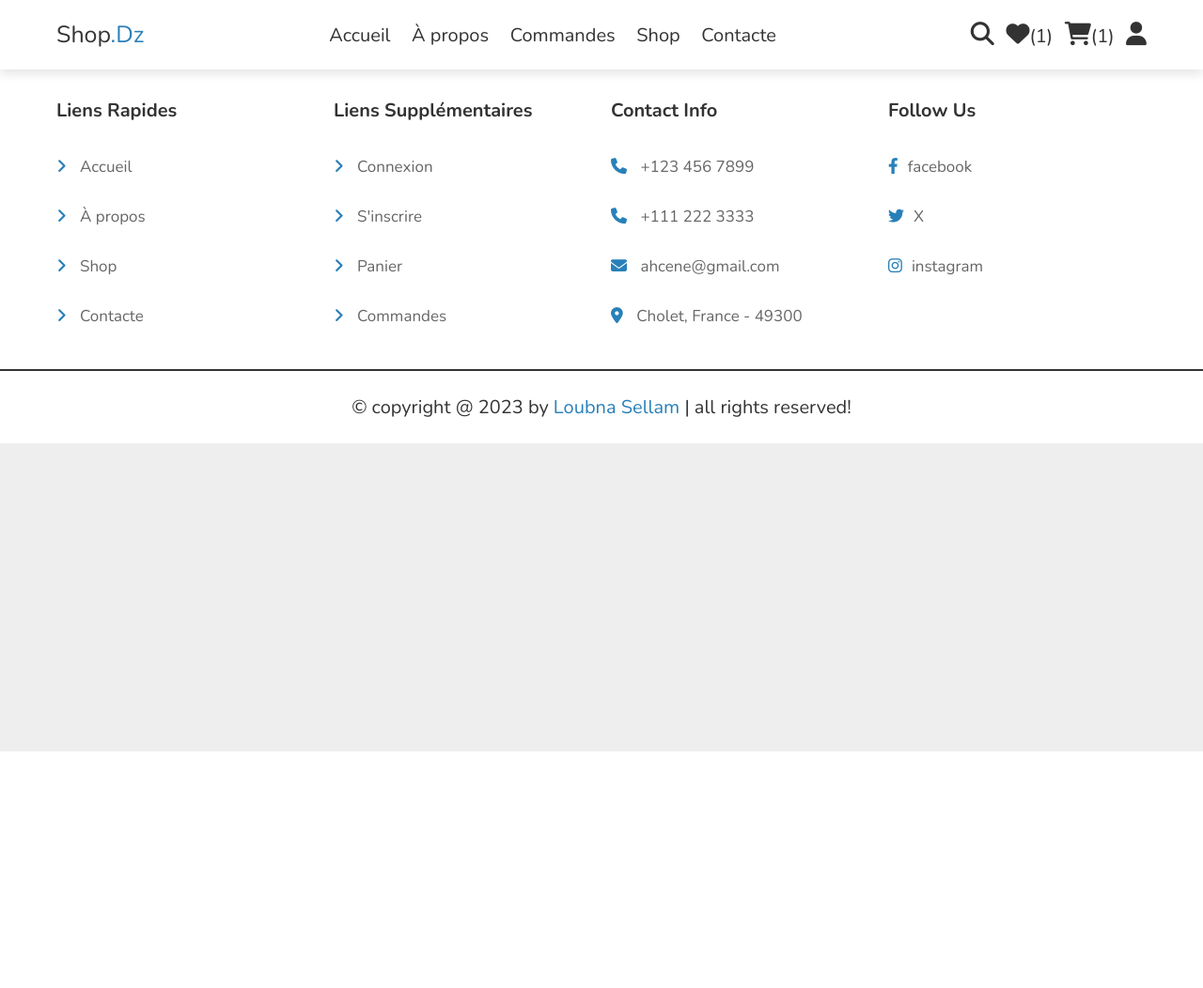
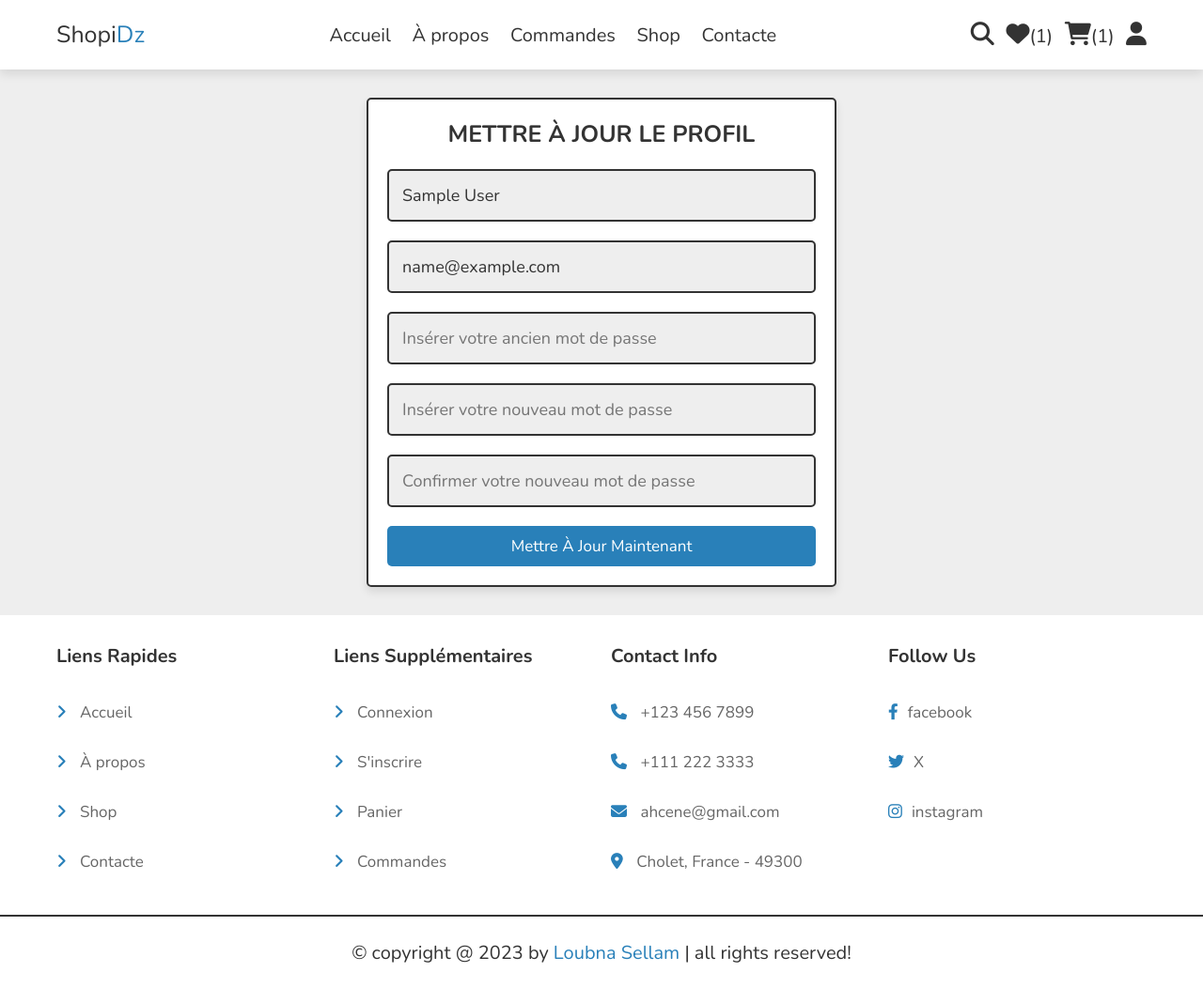
Before and after one commit to Lou-bna12/DZ.Shopie, a PHP site: page /update_user.php in a window 1280 px wide. Shown: the top 1052 px of the page at 94% size. Before the commit the page ends 800 px from the top, so only its background shows below. Run offline with PHP 8.4, Linux system fonts and the light colour scheme; the visitor is signed in with stand-in values (Sample User, id 1); tables that the repository leaves empty or names only in its code hold one stand-in row (values such as "Sample post"); some libraries are stand-ins or nearby versions.

Commit message:
git commit

```diff
--- a/cart.php
+++ b/cart.php
@@ -8,6 +8,7 @@ if(isset($_SESSION['user_id'])){
 $user_id = $_SESSION['user_id'];
 }else{
 $user_id = '';
+header('location:home.php');
 };
 
 
--- a/chekout.php
+++ b/chekout.php
@@ -8,6 +8,7 @@ if(isset($_SESSION['user_id'])){
 $user_id = $_SESSION['user_id'];
 }else{
 $user_id = '';
+header('location:home.php');
 };
 
 
--- a/components/user_header.php
+++ b/components/user_header.php
@@ -15,7 +15,7 @@ if(isset($message)){
 
     <section class="flex">
 
-    <a href="home.php" class="logo">Shop<span>.Dz</span></a>
+    <a href="home.php" class="logo">Shopi<span>Dz</span></a>
 
     <nav class="navbar">
         <a href="home.php">Accueil</a>
@@ -50,24 +50,25 @@ if(isset($message)){
             $fetch_profile = $select_profile->fetch(PDO::FETCH_ASSOC);
         ?>
         <p><?= $fetch_profile["name"]; ?></p>
-        <a href="update_user.php" class="btn">Actualiser le profil</a>
+        <a href="update_user.php" class="btn">Mettre à jour le profil</a>
         <div class="flex-btn">
+            <a href="user_login.php" class="option-btn">Connexion</a>
             <a href="user_register.php" class="option-btn">S'inscrire</a>
-            <a href="user_login.php" class="option-btn">Connexion</a>
         </div>
-        <a href="components/user_logout.php" class="delete-btn" onclick="return confirm('Se déconnecter du site web ?');">Déconnexion</a>
+        <a href="components/user_logout.php" class="delete-btn"
+        onclick="return confirm('Se déconnecter du site web ?');">Déconnexion</a>
         <?php
             }else{
         ?>
-        <p>Veuillez vous connecter!</p>
+        <p>Veuillez d'abord vous connecter ou vous s'inscrire !</p>
         <div class="flex-btn">
+            <a href="user_login.php" class="option-btn">Connexion</a>
             <a href="user_register.php" class="option-btn">S'inscrire</a>
-            <a href="user_login.php" class="option-btn">Connexion</a>
         </div>
         <?php
+
 }
     ?>
-
 
     </div>
 
--- a/home.php
+++ b/home.php
@@ -169,7 +169,7 @@ include 'components/wishlist_cart.php';
     <input type="hidden" name="price" value="<?= $fetch_product['price']; ?>">
     <input type="hidden" name="image" value="<?= $fetch_product['image_01']; ?>">
 
-    <button type="submit" name="add_to_wishlist" class="fas fa-heart"></button>
+    <button class="fas fa-heart" type="submit" name="add_to_wishlist"></button>
 
     <a href="quick_view.php?pid=<?= $fetch_product['id']; ?>" class="fas fa-eye"></a>
     <img src="uploaded_img/<?= $fetch_product["image_01"]; ?>"
--- a/update_user.php
+++ b/update_user.php
@@ -8,9 +8,50 @@ if(isset($_SESSION['user_id'])){
     $user_id = $_SESSION['user_id'];
 }else{
     $user_id = '';
+    header('location:home.php');
+
 };
 
+if(isset($_POST['submit'])){
 
+    $name = $_POST['name'];
+    $name = filter_var($name, FILTER_SANITIZE_STRING);
+    $email = $_POST['email'];
+    $email = filter_var($email, FILTER_SANITIZE_STRING);
+
+    $update_profile = $conn->prepare("UPDATE `users` SET name = ?, email = ? WHERE id = ?");
+    $update_profile->execute([$name, $email, $user_id]);
+
+    $empty_pass = '6216f8a75fd5bb3d5f22b6f9958cdede3fc086c2';
+    $select_prev_pass = $conn->prepare("SELECT password FROM `users` WHERE id = ?");
+    $select_prev_pass->execute([$user_id]);
+    $fetch_prev_pass = $select_prev_pass->fetch(PDO::FETCH_ASSOC);
+    $prev_pass = $fetch_prev_pass['password'];
+    $old_pass = sha1($_POST['old_pass']);
+    $old_pass = filter_var($old_pass, FILTER_SANITIZE_STRING);
+    $new_pass = sha1($_POST['new_pass']);
+    $new_pass = filter_var($new_pass, FILTER_SANITIZE_STRING);
+    $confirm_pass = sha1($_POST['confirm_pass']);
+    $confirm_pass = filter_var($confirm_pass, FILTER_SANITIZE_STRING);
+
+
+    if($old_pass == $empty_pass){
+        $message[] = 'Insérer votre ancien mot de passe!';
+    }elseif($old_pass != $prev_pass){
+        $message[] = 'Ancien mot de passe ne correspond pas!';
+    }elseif($new_pass != $confirm_pass){
+        $message[] = 'Confirmation du mot de passe non conforme';
+    }else{
+        if($new_pass != $empty_pass){
+        $update_pass = $conn->prepare("UPDATE `users` SET password = ? WHERE id = ?");
+        $update_pass->execute([$confirm_pass, $user_id]);
+        $message[] = 'Le mot de passe a été mis à jour avec succès';
+        }else{
+            $message[] = 'Insérer votre nouveau mot de passe!';
+        }
+    }
+
+}
 ?>
 
 <!DOCTYPE html>
@@ -19,9 +60,7 @@ $user_id = '';
     <meta charset="UTF-8">
     <meta http-equiv="X-UA-Compatible" content="IE=edge">
     <meta name="viewport" content="width=device-width, initial-scale=1.0">
-<title>Mettre à jour</title>
-
-<link rel="stylesheet" href="https://unpkg.com/swiper@8/swiper-bundle.min.css" />
+    <title>S'inscrire</title>
     <!-- font awesome cdn link  -->
     <link rel="stylesheet" href="https://cdnjs.cloudflare.com/ajax/libs/font-awesome/6.1.1/css/all.min.css">
 
@@ -33,10 +72,35 @@ $user_id = '';
 
 <?php include 'components/user_header.php'; ?>
 
+<section class="form-container">
 
+    <form action="" method="post">
+    <h3>Mettre à jour le profil</h3>
+        <input type="hidden" name="prev_pass" value="<?= $fetch_profile["password"]; ?>">
 
+        <input type="text" name="name" required placeholder="Insérer votre nom" maxlength="20"
+        class="box" value="<?= $fetch_profile["name"]; ?>">
+
+        <input type="email" name="email" required placeholder="Insérer votre adresse e-mail" maxlength="50"
+        class="box" oninput="this.value = this.value.replace(/\s/g, '')" value="<?= $fetch_profile["email"]; ?>">
+
+        <input type="password" name="old_pass" placeholder="Insérer votre ancien mot de passe" maxlength="20"
+        class="box" oninput="this.value = this.value.replace(/\s/g, '')">
+
+        <input type="password" name="new_pass" placeholder="Insérer votre nouveau mot de passe" maxlength="20"
+        class="box" oninput="this.value = this.value.replace(/\s/g, '')">
+
+        <input type="password" name="confirm_pass" placeholder="Confirmer votre nouveau mot de passe" maxlength="20"
+        class="box" oninput="this.value = this.value.replace(/\s/g, '')">
+
+        <input type="submit" value="Mettre à jour maintenant" class="btn" name="submit">
+    </form>
+
+</section>
 
 <?php include 'components/footer.php'; ?>
+
 <script src="js/script.js"></script>
+
 </body>
-</html>
+</html>>
--- a/user_login.php
+++ b/user_login.php
@@ -14,10 +14,10 @@ if(isset($_POST['submit'])){
 
     $email = $_POST['email'];
     $email = filter_var($email, FILTER_SANITIZE_STRING);
-    $pass = $_POST['pass'];
+    $pass =  sha1($_POST['pass']);
     $pass = filter_var($pass, FILTER_SANITIZE_STRING);
 
-    $select_user = $conn->prepare("SELECT* FROM `users` WHERE email = ? AND password = ? ");
+    $select_user = $conn->prepare("SELECT * FROM `users` WHERE email = ? AND password = ? ");
     $select_user->execute([$email, $pass]);
     $row = $select_user->fetch(PDO::FETCH_ASSOC);
 
```
Also changed, not shown: components/user_logout.php (+12 -0 lines), components/wishlist_cart.php (+8 -5 lines), user_register.php (+7 -5 lines), wishlist.php (+14 -17 lines). Lines whose indentation alone changed are shown as unchanged.
